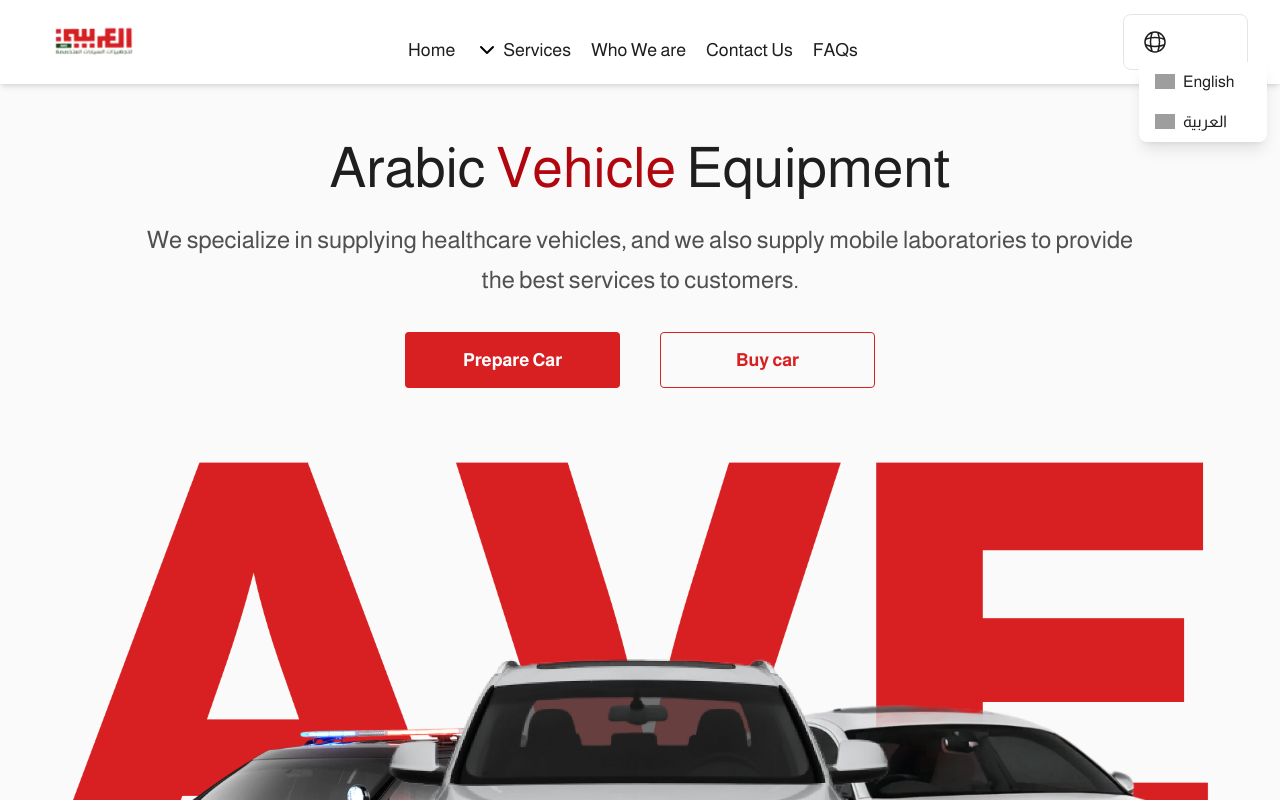
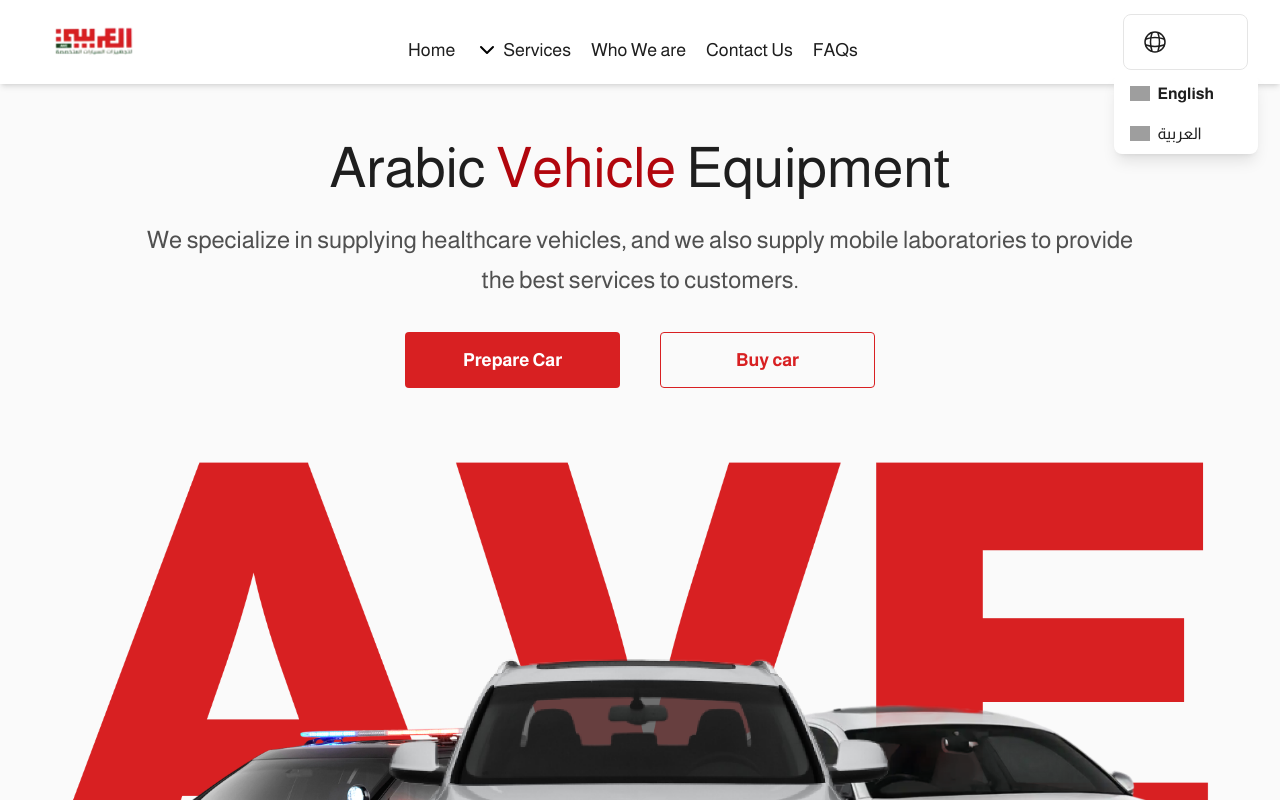
Before and after one commit to AQuadic/AVE_Reactjs, a React (Vite) app: page / in a window 1280 px wide. Both pictures are taken after a click on the button "العربية". Shown: the top 800 px of the page. Built offline with nearby package versions, Linux system fonts and the light colour scheme; grey boxes are pictures that could not be loaded.

Commit message:
fixes language behavior

```diff
--- a/src/components/general/Language.jsx
+++ b/src/components/general/Language.jsx
@@ -1,4 +1,4 @@
-import { useState, useEffect } from "react";
+import { useState, useEffect, useRef } from "react";
 import global from "../../assets/images/global.svg";
 import globalYellow from "../../assets/images/globalYellow.png";
 import { useTranslation } from "react-i18next";
@@ -9,6 +9,9 @@
   const isVip = pathname.includes("vip");
   const { i18n } = useTranslation();
   const [isOpenLang, setIsOpenLang] = useState(false);
+  const dropdownRef = useRef(null);
+  const buttonRef = useRef(null);
+
   const languages = [
     {
       code: "en",
@@ -34,33 +37,74 @@
   const savedLanguage = localStorage.getItem("language") || i18n.language;
   const [language, setLanguage] = useState(savedLanguage);
 
+  // Close dropdown when clicking outside
+  useEffect(() => {
+    const handleClickOutside = (event) => {
+      if (
+        dropdownRef.current &&
+        !dropdownRef.current.contains(event.target) &&
+        buttonRef.current &&
+        !buttonRef.current.contains(event.target)
+      ) {
+        setIsOpenLang(false);
+      }
+    };
+
+    document.addEventListener("mousedown", handleClickOutside);
+    return () => {
+      document.removeEventListener("mousedown", handleClickOutside);
+    };
+  }, []);
+
+  // Set language on component mount
   useEffect(() => {
     i18n.changeLanguage(language);
     document.documentElement.dir = language === "ar" ? "rtl" : "ltr";
     document.body.dir = language === "ar" ? "rtl" : "ltr";
   }, [language, i18n]);
 
+  // Get current language display name
+  const getCurrentLanguageDisplay = () => {
+    // Show the name of the language user can switch to, not the current one
+    return language === "ar" ? "English" : "العربية";
+  };
+
   return (
     <div className="relative flex items-center">
       <button
+        ref={buttonRef}
         type="button"
-        className={`md:w-[125px] w-[100px] md:h-14 border ${isVip ? "md:border-vipColor" : "md:border"} flex gap-2 items-center justify-center px-4 py-2 md:text-lg text-xs md:font-bold  rounded-lg cursor-pointer`}
+        className={`md:w-[125px] w-[100px] md:h-14 border ${
+          isVip ? "md:border-vipColor" : "md:border"
+        } flex gap-2 items-center justify-center px-4 py-2 md:text-lg text-xs md:font-bold rounded-lg cursor-pointer`}
         onClick={() => setIsOpenLang(!isOpenLang)}
+        aria-expanded={isOpenLang}
+        aria-haspopup="true"
       >
         <img src={isVip ? globalYellow : global} alt="Language" width={24} />
         <p className={`${isVip ? "text-vipColor" : "text-white"}`}>
-          {language === "ar" ? "English" : "العربية"}
+          {getCurrentLanguageDisplay()}
         </p>
       </button>
 
       {isOpenLang && (
         <div
-          className={`absolute top-12 rtl:md:left-0 ltr:md:right-0 ltr:left-4 rtl:right-4 ${isVip ? "bg-[#1E1E1E] text-white" : "bg-white text-[#1E1E1E]"}   rounded-lg shadow-lg z-10 w-32`}
+          ref={dropdownRef}
+          className={`absolute z-10 mt-1 transform -translate-x-1/2 left-1/2 ${
+            isVip ? "bg-[#1E1E1E] text-white" : "bg-white text-[#1E1E1E]"
+          } rounded-lg shadow-lg w-36`}
+          style={{
+            top: "100%",
+          }}
         >
           {languages.map((lang) => (
             <div
               key={lang.code}
-              className={`px-4 py-2 ${isVip ? "hover:bg-neutral-700" : "hover:bg-gray-100"} cursor-pointer flex items-center gap-2`}
+              className={`px-4 py-2 ${
+                isVip ? "hover:bg-neutral-700" : "hover:bg-gray-100"
+              } cursor-pointer flex items-center gap-2 ${
+                language === lang.code ? "font-bold" : ""
+              }`}
               onClick={() => handleLanguageChange(lang.code)}
             >
               <img className="w-5" src={lang.flag} alt={lang.name} />
```
